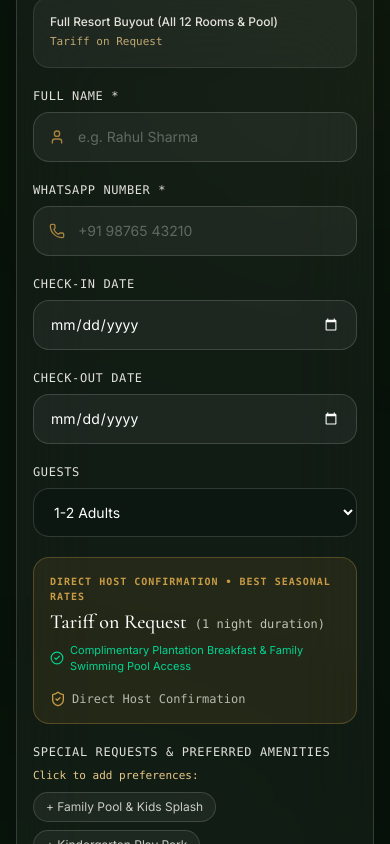
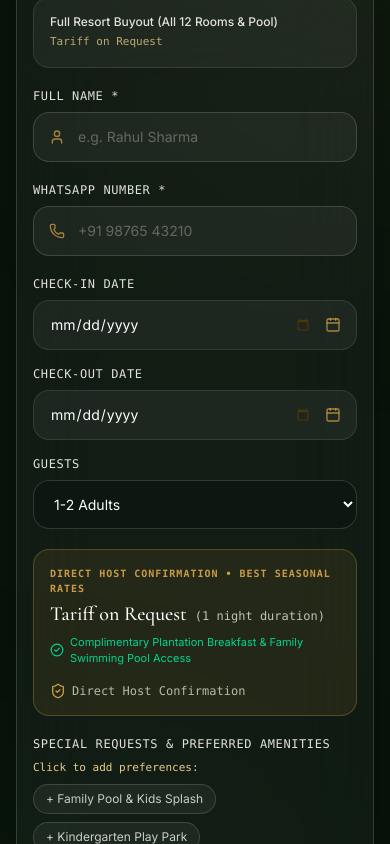
Before and after one commit to Mohd-shiyahudheen/Yashin-stay-resort, a Next.js app: page / in a window 390 px wide. Shown: the part 7938-8782 px from the top of the page. Built offline with nearby package versions, Linux system fonts and the light colour scheme.

Commit message:
fix(form): prevent date inputs from overflowing on mobile WebKit and auto-hide floating concierge over form

```diff
--- a/src/app/globals.css
+++ b/src/app/globals.css
@@ -53,6 +53,33 @@ body {
     opacity: 1 !important;
     transform: none !important;
   }
+}
+
+/* Fix mobile WebKit date inputs overflowing containers */
+input[type="date"],
+input[type="time"],
+input[type="datetime-local"] {
+  width: 100% !important;
+  max-width: 100% !important;
+  min-width: 0 !important;
+  box-sizing: border-box !important;
+  display: block !important;
+  -webkit-appearance: none !important;
+  appearance: none !important;
+  background-clip: padding-box !important;
+}
+
+input[type="date"]::-webkit-date-and-time-value {
+  text-align: left;
+  min-height: 1.4em;
+  line-height: 1.4em;
+  display: block;
+}
+
+input[type="date"]::-webkit-calendar-picker-indicator {
+  opacity: 0.8;
+  cursor: pointer;
+  filter: invert(0.8) sepia(1) saturate(5) hue-rotate(5deg);
 }
 
 /* Luxury Glassmorphism */
--- a/src/components/EnquiryForm.tsx
+++ b/src/components/EnquiryForm.tsx
@@ -1,6 +1,6 @@
 "use client";
 
-import React, { useState } from "react";
+import React, { useState, useEffect } from "react";
 import { siteData } from "@/data/siteData";
 import { SectionWrapper } from "./ui/SectionWrapper";
 import { SectionHeading } from "./ui/SectionHeading";
@@ -13,6 +13,7 @@ import {
   CheckCircle2,
   ShieldCheck,
   Star,
+  Calendar,
 } from "lucide-react";
 
 export function EnquiryForm() {
@@ -25,6 +26,12 @@ export function EnquiryForm() {
     guests: "2 Adults",
     message: "",
   });
+
+  const [todayStr, setTodayStr] = useState<string>("");
+
+  useEffect(() => {
+    setTodayStr(new Date().toISOString().split("T")[0]);
+  }, []);
 
   const stayOptions = [
     { label: "6-Bedroom Grand Pool Cottage (6 Rooms)", value: "6-Bedroom Grand Pool Cottage (6 Rooms)", subtitle: "Tariff on Request" },
@@ -109,10 +116,10 @@ _Sent via Yashin Stay Reservation Suite_`;
         </div>
       </div>
 
-      <div className="max-w-3xl mx-auto">
+      <div className="max-w-3xl mx-auto w-full min-w-0">
         <form
           onSubmit={handleSubmit}
-          className="bg-white/[0.04] backdrop-blur-2xl border border-white/15 p-4 sm:p-7 md:p-10 rounded-3xl shadow-2xl flex flex-col gap-5 sm:gap-8 relative"
+          className="bg-white/[0.04] backdrop-blur-2xl border border-white/15 p-4 sm:p-7 md:p-10 rounded-3xl shadow-2xl flex flex-col gap-5 sm:gap-8 relative w-full min-w-0 overflow-hidden box-border"
         >
           {/* Official Resort Contact Banner */}
           <div className="flex flex-wrap items-center justify-between gap-3 text-xs text-mist/80 border-b border-white/10 pb-5">
@@ -208,46 +215,50 @@ _Sent via Yashin Stay Reservation Suite_`;
           </div>
 
           {/* Dates & Guests */}
-          <div className="grid grid-cols-1 sm:grid-cols-3 gap-5 sm:gap-6">
-            <div>
+          <div className="grid grid-cols-1 sm:grid-cols-3 gap-4 sm:gap-6 w-full min-w-0">
+            <div className="w-full min-w-0">
               <label
                 htmlFor="checkIn"
                 className="block text-xs uppercase font-mono tracking-wider text-mist/90 mb-2 font-medium"
               >
                 Check-in Date
               </label>
-              <div className="relative">
+              <div className="relative w-full min-w-0">
                 <input
                   id="checkIn"
                   name="checkIn"
                   type="date"
+                  min={todayStr || undefined}
                   value={formData.checkIn}
                   onChange={handleChange}
-                  className="w-full px-4 py-3.5 rounded-2xl bg-white/5 border border-white/15 text-white focus:border-amber focus:bg-white/10 focus:outline-none transition-all text-sm [color-scheme:dark]"
+                  className="w-full max-w-full min-w-0 box-border block pl-4 pr-11 py-3.5 rounded-2xl bg-white/5 border border-white/15 text-white focus:border-amber focus:bg-white/10 focus:outline-none transition-all text-sm [color-scheme:dark] cursor-pointer"
                 />
+                <Calendar className="w-4 h-4 text-amber/80 absolute right-4 top-1/2 -translate-y-1/2 pointer-events-none" />
               </div>
             </div>
 
-            <div>
+            <div className="w-full min-w-0">
               <label
                 htmlFor="checkOut"
                 className="block text-xs uppercase font-mono tracking-wider text-mist/90 mb-2 font-medium"
               >
                 Check-out Date
               </label>
-              <div className="relative">
+              <div className="relative w-full min-w-0">
                 <input
                   id="checkOut"
                   name="checkOut"
                   type="date"
+                  min={formData.checkIn || todayStr || undefined}
                   value={formData.checkOut}
                   onChange={handleChange}
-                  className="w-full px-4 py-3.5 rounded-2xl bg-white/5 border border-white/15 text-white focus:border-amber focus:bg-white/10 focus:outline-none transition-all text-sm [color-scheme:dark]"
+                  className="w-full max-w-full min-w-0 box-border block pl-4 pr-11 py-3.5 rounded-2xl bg-white/5 border border-white/15 text-white focus:border-amber focus:bg-white/10 focus:outline-none transition-all text-sm [color-scheme:dark] cursor-pointer"
                 />
+                <Calendar className="w-4 h-4 text-amber/80 absolute right-4 top-1/2 -translate-y-1/2 pointer-events-none" />
               </div>
             </div>
 
-            <div>
+            <div className="w-full min-w-0">
               <label
                 htmlFor="guests"
                 className="block text-xs uppercase font-mono tracking-wider text-mist/90 mb-2 font-medium"
@@ -259,7 +270,7 @@ _Sent via Yashin Stay Reservation Suite_`;
                 name="guests"
                 value={formData.guests}
                 onChange={handleChange}
-                className="w-full px-4 py-3.5 rounded-2xl bg-[#0B1710] border border-white/15 text-white focus:border-amber focus:outline-none transition-all text-sm"
+                className="w-full max-w-full min-w-0 box-border block px-4 py-3.5 rounded-2xl bg-[#0B1710] border border-white/15 text-white focus:border-amber focus:outline-none transition-all text-sm cursor-pointer"
               >
                 <option value="1-2 Adults">1-2 Adults</option>
                 <option value="2 Adults + 1 Child">2 Adults + 1 Child</option>
--- a/src/components/FloatingConcierge.tsx
+++ b/src/components/FloatingConcierge.tsx
@@ -11,12 +11,21 @@ export function FloatingConcierge() {
 
   useEffect(() => {
     const handleScroll = () => {
-      // Show when scrolled past 450px, but hide if near footer
+      // Show when scrolled past 450px, but hide if inside enquiry form or near footer
       const scrollPos = window.scrollY;
       const docHeight = document.documentElement.scrollHeight - window.innerHeight;
-      const nearBottom = docHeight - scrollPos < 400;
 
-      if (scrollPos > 450 && !nearBottom) {
+      const enquiryEl = document.getElementById("enquiry");
+      let nearEnquiry = false;
+      if (enquiryEl) {
+        const rect = enquiryEl.getBoundingClientRect();
+        // Hide while enquiry form is on screen
+        nearEnquiry = rect.top < window.innerHeight - 100 && rect.bottom > 100;
+      }
+
+      const nearBottom = docHeight - scrollPos < 450;
+
+      if (scrollPos > 450 && !nearBottom && !nearEnquiry) {
         setIsVisible(true);
       } else {
         setIsVisible(false);
@@ -24,6 +33,7 @@ export function FloatingConcierge() {
     };
 
     window.addEventListener("scroll", handleScroll, { passive: true });
+    handleScroll();
     return () => window.removeEventListener("scroll", handleScroll);
   }, []);
 
```
